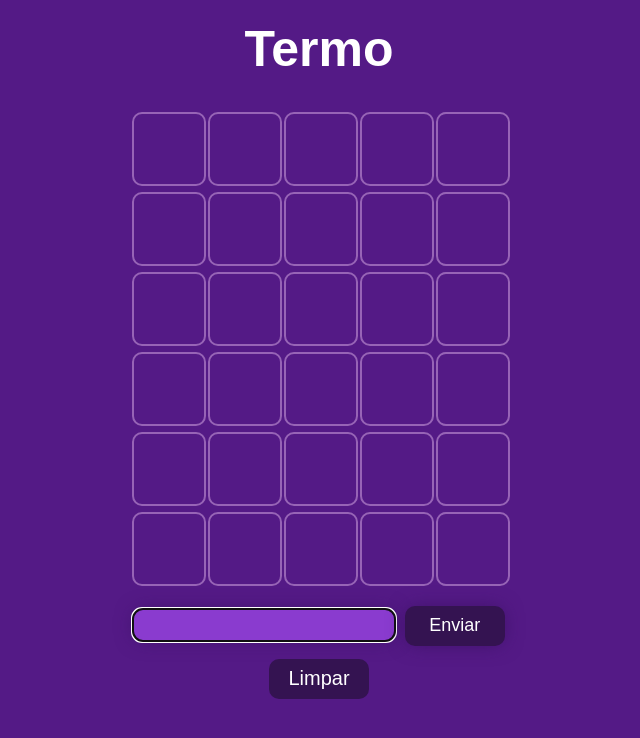
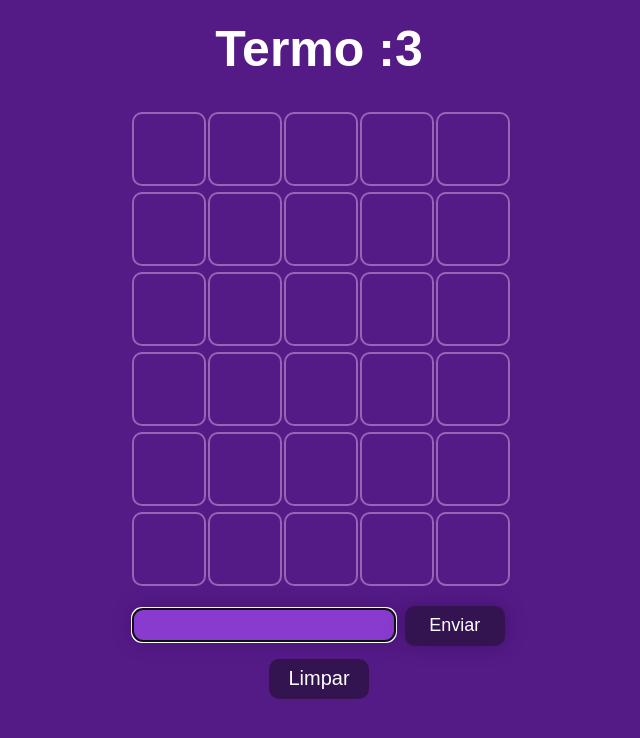
Before and after one commit to Andreas-Beluga/termo, a plain HTML site: page index.html in a window 1280 px wide. Shown: the whole page, without its empty margins (321-961 px from the left). Drawn offline with Linux system fonts and the light colour scheme.

Commit message:
atualizando arquivos

```diff
--- a/index.html
+++ b/index.html
@@ -3,7 +3,7 @@
 <head>
   <meta charset="UTF-8">
   <meta name="viewport" content="width=device-width, initial-scale=1.0">
-  <title>Termo</title>
+  <title>Termo SENAI</title>
   <link rel="stylesheet" href="style.css">
 
 
@@ -13,7 +13,7 @@
 
 <body>
 
-  <h1 class="titulo">Termo</h1>
+  <h1 class="titulo">Termo :3</h1>
 
   <div id="game-board"></div>
 
```
